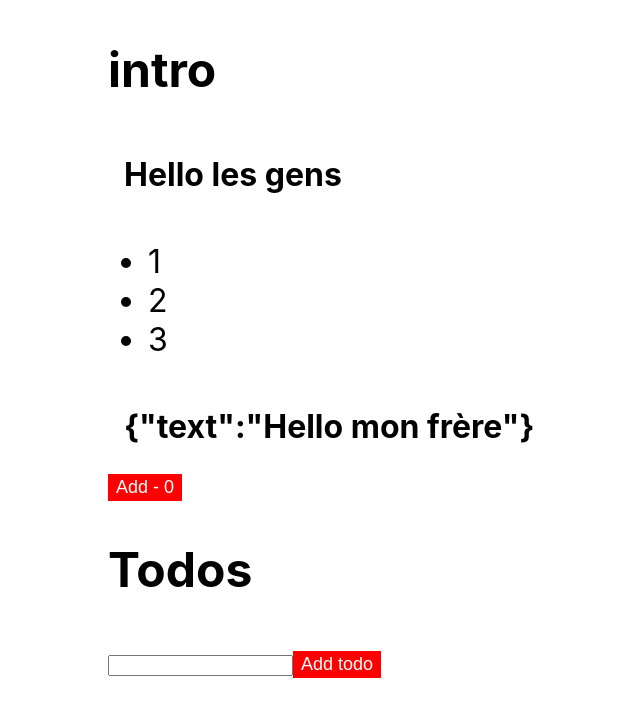
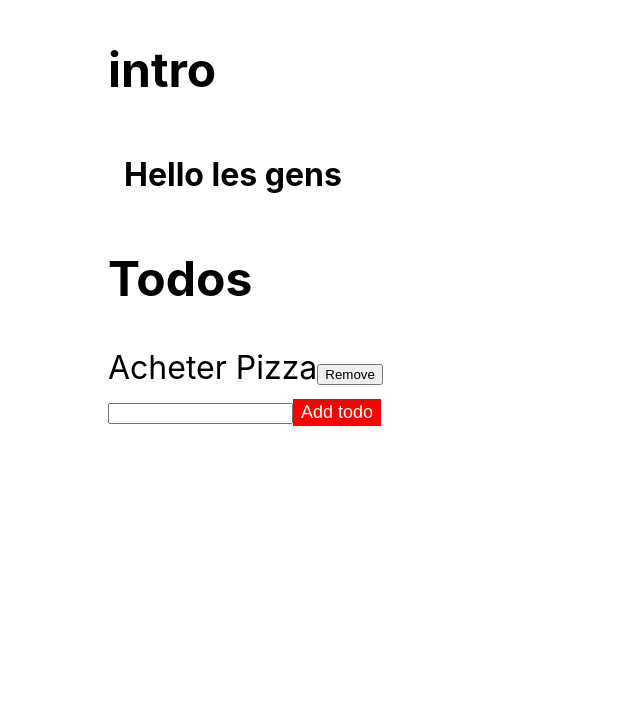
Before and after one commit to alexandersms/react-ts, a React (Create React App) app: page / in a window 1280 px wide. Shown: the top 716 px of the page, without its empty margins (132-772 px from the left). Built offline with nearby package versions, Linux system fonts and the light colour scheme.

Commit message:
custom hooks

```diff
--- a/src/App.tsx
+++ b/src/App.tsx
@@ -4,12 +4,11 @@ import {
   FunctionComponent,
   ReactNode,
   useCallback,
-  useEffect,
   useReducer,
   useRef,
-  useState,
 } from "react";
 import "./App.css";
+import { useTodos } from "./useTodos";
 
 const Heading = ({ title }: { title: string }) => <h2>{title}</h2>;
 
@@ -17,44 +16,15 @@ const Box = ({ children }: { children: ReactNode }) => (
   <div style={{ padding: "1rem", fontWeight: "bold" }}>{children}</div>
 );
 
-const List: FunctionComponent<{
-  items: string[];
-  onClick?: (item: string) => void;
-}> = ({ items, onClick }) => (
-  <ul>
-    {items.map((item, index) => (
-      <li key={index} onClick={() => onClick?.(item)}>
-        {item}
-      </li>
-    ))}
-  </ul>
-);
+// interface ITodo {
+//   id: number;
+//   done: boolean;
+//   text: string;
+// }
 
-interface IPayload {
-  text: string;
-}
-
-interface ITodo {
-  id: number;
-  done: boolean;
-  text: string;
-}
-
-type ActionType =
-  | { type: "ADD"; text: string }
-  | { type: "REMOVE"; id: number };
-
-const useNumber = (initialValue: number) => useState<number>(initialValue);
-
-type UseNumberValue = ReturnType<typeof useNumber>[0];
-type UseNumberSetValue = ReturnType<typeof useNumber>[1];
-
-const Incrementer: FunctionComponent<{
-  value: UseNumberValue;
-  setValue: UseNumberSetValue;
-}> = ({ value, setValue }) => (
-  <Button onClick={() => setValue(value + 1)} title={`Add - ${value}`} />
-);
+// type ActionType =
+//   | { type: "ADD"; text: string }
+//   | { type: "REMOVE"; id: number };
 
 const Button: FunctionComponent<
   DetailedHTMLProps<
@@ -79,74 +49,29 @@ const Button: FunctionComponent<
 );
 
 function App() {
-  const onlistClick = useCallback((item: string) => {
-    alert(item);
-  }, []);
-
-  const [payload, setPayload] = useState<IPayload | null>(null);
-
-  useEffect(() => {
-    fetch("/data.json")
-      .then((response) => response.json())
-      .then((data) => {
-        setPayload(data);
-      });
-  });
-
-  const [todos, dispatch] = useReducer((state: ITodo[], action: ActionType) => {
-    switch (action.type) {
-      case "ADD":
-        return [
-          ...state,
-          {
-            id: state.length,
-            text: action.text,
-            done: false,
-          },
-        ];
-      case "REMOVE":
-        return state.filter(({ id }) => id !== action.id);
-      default:
-        throw new Error();
-    }
-  }, []);
+  const { addTodo, todos, removeTodo } = useTodos([
+    { id: 0, text: "Acheter Pizza", done: false },
+  ]);
 
   const newTodoRef = useRef<HTMLInputElement>(null);
 
   const onAddTodo = useCallback(() => {
     if (newTodoRef.current) {
-      dispatch({
-        type: "ADD",
-        text: newTodoRef.current?.value,
-      });
+      addTodo(newTodoRef.current?.value);
       newTodoRef.current.value = "";
     }
-  }, []);
-
-  const [value, setValue] = useState(0);
+  }, [addTodo]);
 
   return (
     <div>
       <Heading title="intro" />
       <Box>Hello les gens</Box>
-      <List items={["1", "2", "3"]} onClick={onlistClick} />
-      <Box>{JSON.stringify(payload)}</Box>
-      <Incrementer value={value} setValue={setValue} />
 
       <Heading title="Todos" />
       {todos.map((todo) => (
         <div key={todo.id}>
           {todo.text}
-          <button
-            onClick={() =>
-              dispatch({
-                type: "REMOVE",
-                id: todo.id,
-              })
-            }
-          >
-            Remove
-          </button>
+          <button onClick={() => removeTodo(todo.id)}>Remove</button>
         </div>
       ))}
       <div>
--- /dev/null
+++ b/src/useTodos.ts
@@ -0,0 +1,51 @@
+import { useCallback, useReducer } from "react";
+
+interface ITodo {
+  id: number;
+  done: boolean;
+  text: string;
+}
+
+type ActionType =
+  | { type: "ADD"; text: string }
+  | { type: "REMOVE"; id: number };
+
+export function useTodos(initialeTodos: ITodo[]): {
+  todos: ITodo[];
+  addTodo: (text: string) => void;
+  removeTodo: (id: number) => void;
+} {
+  const [todos, dispatch] = useReducer((state: ITodo[], action: ActionType) => {
+    switch (action.type) {
+      case "ADD":
+        return [
+          ...state,
+          {
+            id: state.length,
+            text: action.text,
+            done: false,
+          },
+        ];
+      case "REMOVE":
+        return state.filter(({ id }) => id !== action.id);
+      default:
+        throw new Error();
+    }
+  }, initialeTodos);
+
+  const addTodo = useCallback((text: string) => {
+    dispatch({
+      type: "ADD",
+      text,
+    });
+  }, []);
+
+  const removeTodo = useCallback((id: number) => {
+    dispatch({
+      type: "REMOVE",
+      id,
+    });
+  }, []);
+
+  return { addTodo, todos, removeTodo };
+}
```
